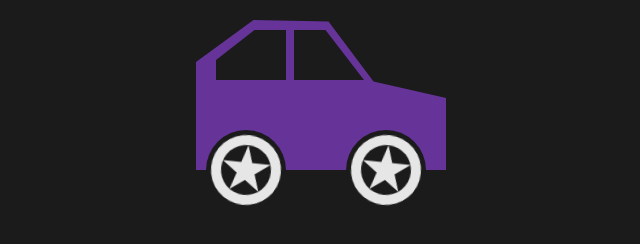
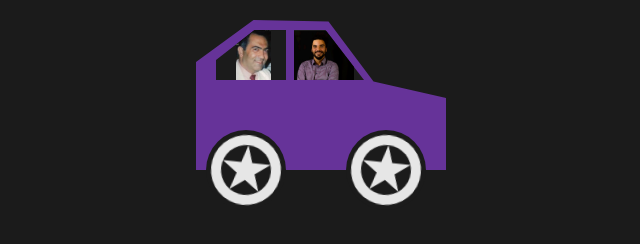
Before and after one commit to MathieuCoding/AFPA-TP-JS_Object, a plain HTML site: page index.html in a window 1280 px wide. Shown: the whole page, without its empty margins (319-959 px from the left). Drawn offline with Linux system fonts and the light colour scheme.

Commit message:
ajout photos sami murphy

```diff
--- a/css/style.css
+++ b/css/style.css
@@ -32,6 +32,10 @@ body {
     width: 70px;
     height: 50px;
     background-color: #1b1b1b;
+    background-image: url("../image/sami.png");
+    background-size: contain;
+    background-repeat: no-repeat;
+    background-position: 20px;
     clip-path: polygon(
 
     55% 0,
@@ -48,6 +52,10 @@ body {
     width: 70px;
     height: 50px;
     background-color: #1b1b1b;
+    background-image: url("../image/murphyTete.png");
+    background-size: cover;
+    background-repeat: no-repeat;
+    background-position: -10px 1px;
     clip-path: polygon(
 
     0% 0,
@@ -66,6 +74,7 @@ body {
     height: 80px;
     border-radius: 50%;
     background-color: #1b1b1b;
+
 }
 
 .weel2 {
```
Also changed, not shown: image/murphyTete.png (added), image/sami.png (added).
